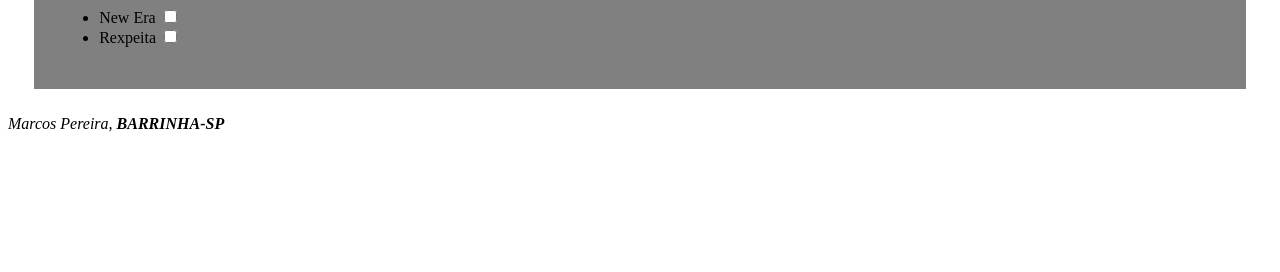
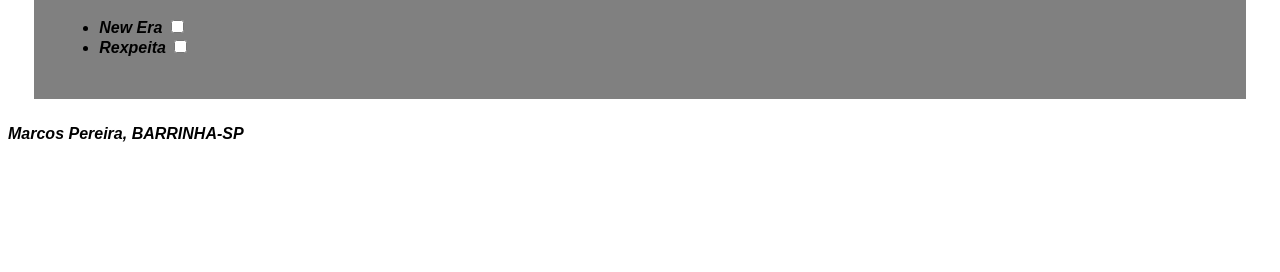
Before and after one commit to Mapive/html_css_basic, a plain HTML site: page index.html in a window 1280 px wide. Shown: the part 528-800 px from the top of the page. Drawn offline with Linux system fonts and the light colour scheme.

Commit message:
Add files via upload

```diff
--- a/style.css
+++ b/style.css
@@ -1,3 +1,12 @@
+*{
+
+    font-style: italic;
+    font-weight: bold;
+    line-height: 1.2;
+    font-family: Arial, sans-serif;
+
+}
+
 .carrinho{
     background-color: gray;
     padding: 2vw;
@@ -5,7 +14,6 @@
 }
 
 fieldset{
-
     padding: 2vw;
     margin: 2vw;
 }
```
